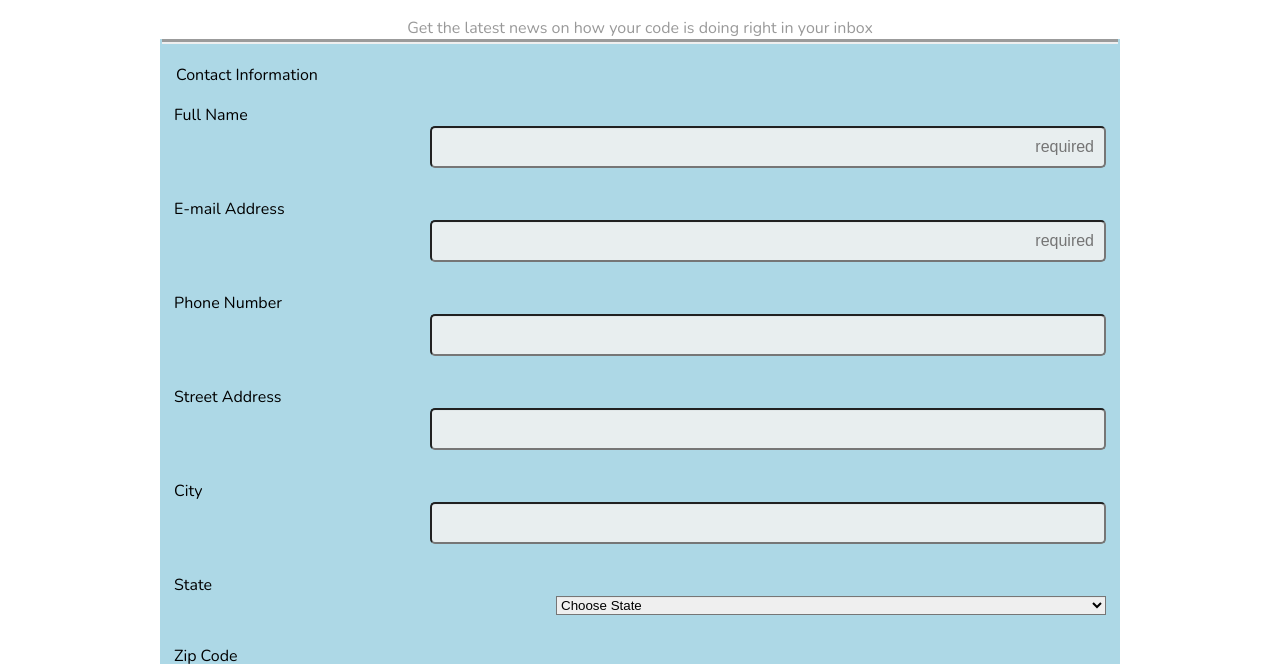
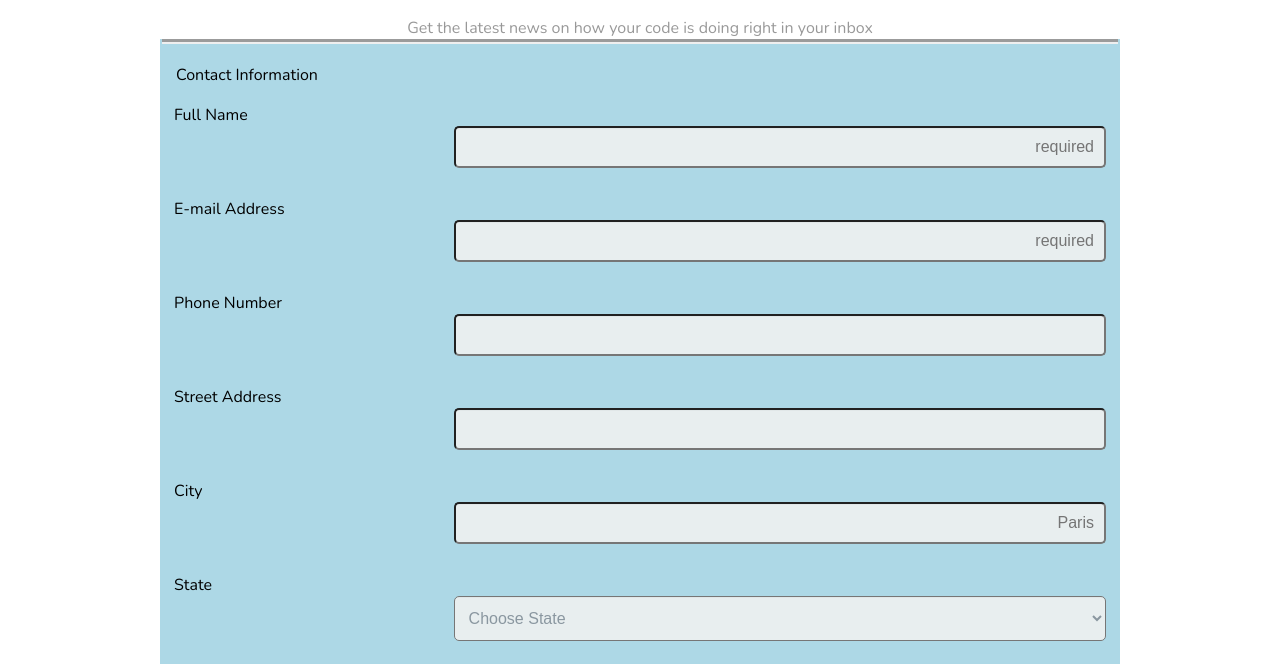
Before and after one commit to CN45/treehouse-project3, a plain HTML site: page index.html in a window 1280 px wide. Shown: the part 121-785 px from the top of the page. Drawn offline with nearby package versions, Linux system fonts and the light colour scheme; files that its build step writes are made by us from their sources.

Commit message:
updated state and validated

```diff
--- a/css/style.css
+++ b/css/style.css
@@ -1,4 +1,6 @@
-
+* {
+	box-sizing: border-box;
+}
 body {
   font-family: 'Nunito', sans-serif;
   float: left;
@@ -73,12 +75,19 @@ input {
   text-align: right;
   margin-right: auto;
 }
-
+/* transition text color to red on focus of text field*/
+input[type=text]:focus {
+  color: red;
+transition-duration: 1s;
+transition-delay: .2s;
+transition-timing-function: linear;
+}
 
 input[type="text"],
 input[type="email"],
 input[type="tel"],
-input[type="number"]   {
+input[type="number"],
+select  {
 
   background: rgba(255,255,255,0.1);
   border-radius: 5px;
@@ -120,17 +129,12 @@ input[type=checkbox] {
     margin-right: 10px;
   }
 select {
-    float:right;
-    width: 550px;
-    height:auto;
-    margin-bottom: 30px;
-    box-shadow: 0 1px 0 rgba(0,0,0,0.03) inset;
+  display: flex;
+   flex-direction: row;
+   justify-content: space-between;
   }
 
-option {
-    float: right;
-    width: 65%;
-}
+
 
 
 /* begin media query*/
@@ -173,4 +177,9 @@ input[type=radio],
 input[type=checkbox] {
     float:none;
   }
+  select {
+    width: 70%;
+    height: 45px;
+    float:right;
+  }
 }
--- a/index.html
+++ b/index.html
@@ -24,7 +24,7 @@
 
 
           <label class="light" for="full_name">Full Name</label>
-          <input type="text" name="full_name" id="full_name" placeholder="required">
+          <input type="text" name="full_name" id="full_name" placeholder="required" required>
 
 
            <label class="light" for="email">E-mail Address</label>
@@ -42,12 +42,12 @@
 
 
 
-          <label class="light" for="city">City</label>
-          <input type="text" id="city" name="city">
+          <label class="light" for="city"> City</label>
+          <input type="text" id="city" name="city" placeholder="Paris">
 
 
 
-<label class="light "for="state">State</label>
+<label class="light" for="state">State</label>
 
 <select id="state">
   <option value="none" selected="selected">Choose State
@@ -142,7 +142,7 @@
 
             <p>Other topics you'd like to hear about</p>
 
-          <textarea name="text"></textarea><BR>
+          <textarea name="comments" id="user_comments" placeholder="Comments"></textarea><BR>
 <div class="bottom">
           <button type="submit" value="sign_up">Sign up<BR></button>
 
@@ -155,4 +155,5 @@
 
 
 </body>
+<!-- End of Line -->
 </html>
```
Also changed, not shown: css/normalize.css (renamed from normalize.css), 1 other file.
